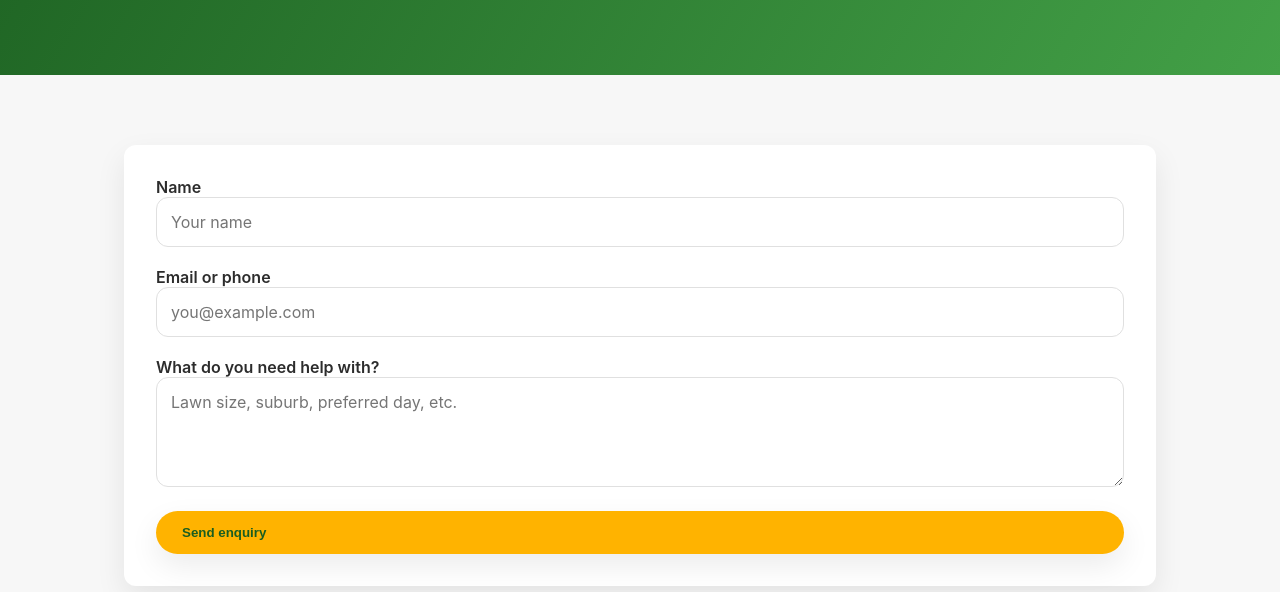
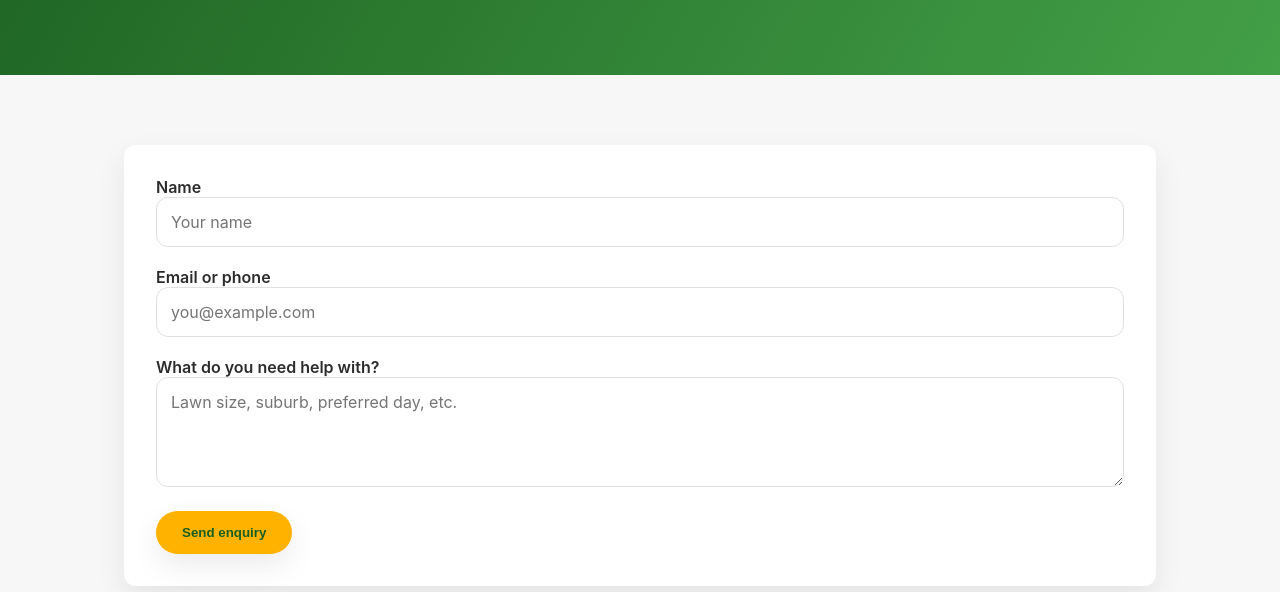
Before and after one commit to Steve-CPlus/tidyguy-test, a plain HTML site: page contact.html in a window 1280 px wide. Shown: the part 360-952 px from the top of the page. Drawn offline with Linux system fonts and the light colour scheme.

Commit message:
Steve VSCode. quick update

```diff
--- a/contact.html
+++ b/contact.html
@@ -33,7 +33,7 @@
   </header>
 
   <main class="page-main">
-    <div class="card contact-card">
+    <form class="card contact-card" action="#" method="post">
       <div>
         <label for="name">Name</label>
         <input id="name" name="name" type="text" placeholder="Your name">
@@ -46,8 +46,8 @@
         <label for="message">What do you need help with?</label>
         <textarea id="message" name="message" rows="4" placeholder="Lawn size, suburb, preferred day, etc."></textarea>
       </div>
-      <button class="btn" type="button">Send enquiry</button>
-    </div>
+      <button class="btn" type="submit">Send enquiry</button>
+    </form>
 
     <div class="card" style="margin-top:24px;">
       <h3>Contact details</h3>
--- a/css/style.css
+++ b/css/style.css
@@ -96,6 +96,7 @@ nav a {
 .btn {
   display: inline-flex;
   align-items: center;
+  justify-content: center;
   gap: 10px;
   padding: 14px 26px;
   border-radius: 999px;
@@ -103,6 +104,23 @@ nav a {
   background: var(--sunshine);
   color: var(--primary-green);
   box-shadow: var(--shadow);
+  border: none;
+  cursor: pointer;
+  transition: transform 0.15s ease, box-shadow 0.2s ease, filter 0.2s ease;
+}
+
+.btn:hover {
+  filter: brightness(0.98);
+  transform: translateY(-1px);
+}
+
+.btn:active {
+  transform: translateY(0);
+}
+
+.btn:focus-visible {
+  outline: 3px solid rgba(67, 160, 71, 0.45);
+  outline-offset: 2px;
 }
 
 main {
@@ -204,9 +222,8 @@ footer {
   font: inherit;
 }
 
-.contact-card button {
-  border: none;
-  cursor: pointer;
+.contact-card .btn {
+  justify-self: start;
 }
 
 @media (max-width: 640px) {
```
